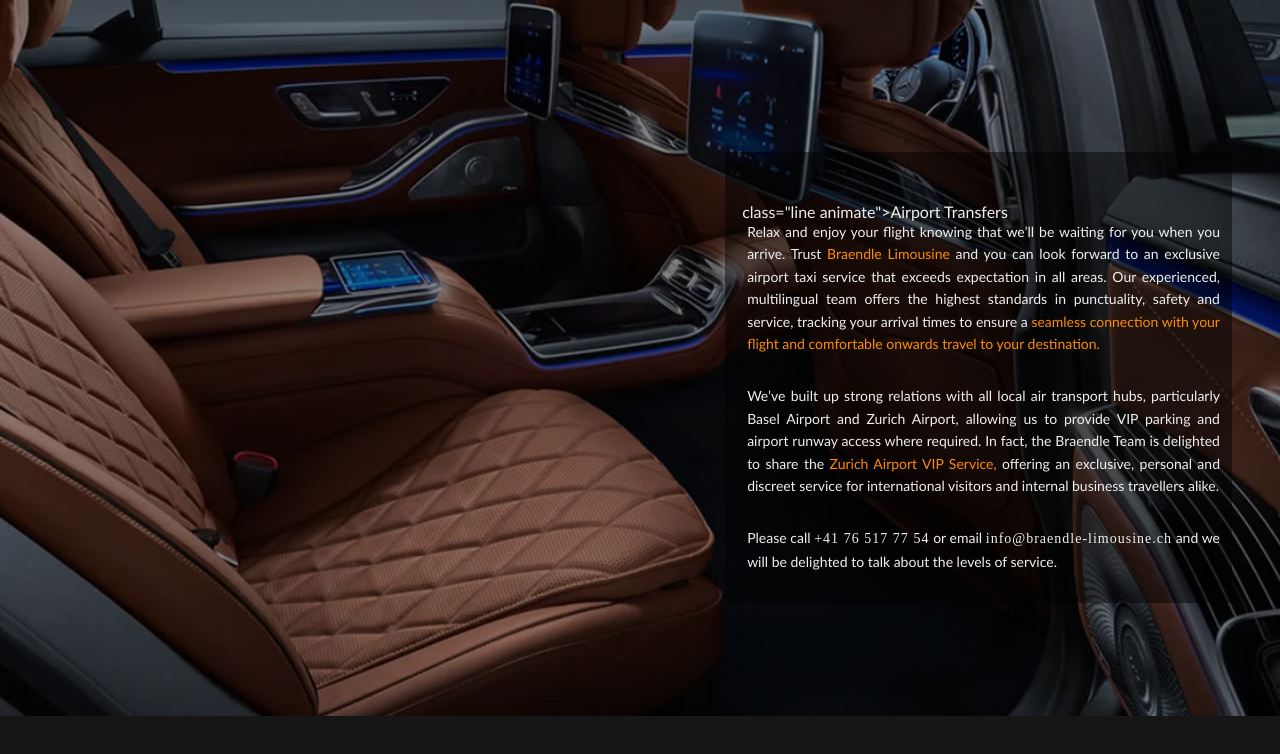
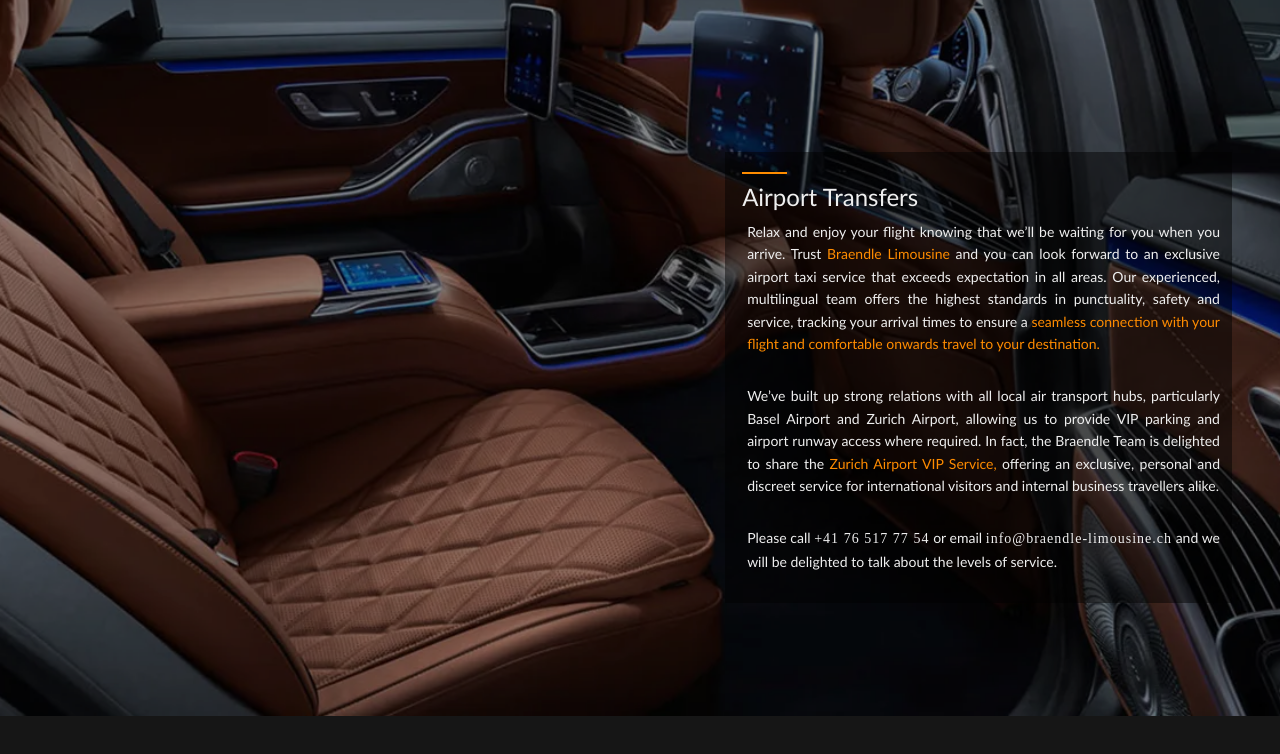
Before and after one commit to arbnorzariqi/Braendle-updated, a plain HTML site: page airporttransfers.html in a window 1280 px wide. Shown: the part 84-838 px from the top of the page. Drawn offline with nearby package versions, Linux system fonts and the light colour scheme; a web font is replaced by a local one.

Commit message:
Update airporttransfers.html

```diff
--- a/airporttransfers.html
+++ b/airporttransfers.html
@@ -187,7 +187,7 @@
                                     <div class="cars__img animate owl-carousel">
                                     </div>
                                     <div class="cars__copy bg-colors">
-                                       <h1 style="font-size: 24px;"></h1>class="line animate">Airport Transfers</h1>
+                                       <h4 class="line animate">Airport Transfers</h4>
                                        <p class="animate">Relax and enjoy your flight knowing that we’ll be waiting for you when you arrive. Trust <span class="text-color">Braendle
                                           Limousine</span> and you can look forward to an exclusive airport taxi service that exceeds expectation in all areas. Our experienced, multilingual team offers the highest standards in punctuality, safety and service,
                                           tracking your arrival times to ensure a <span class="text-color">seamless connection with your flight and comfortable
```
